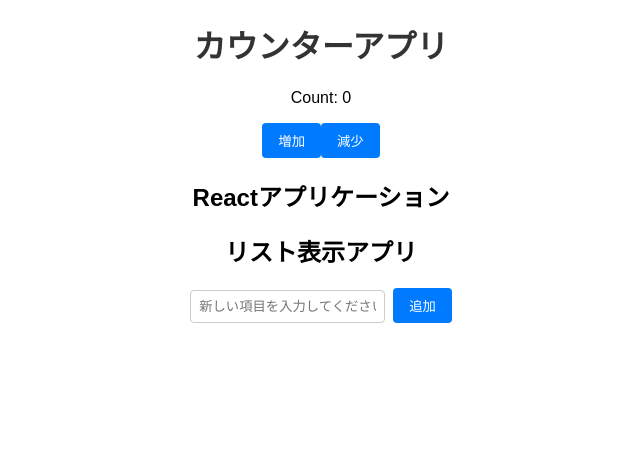
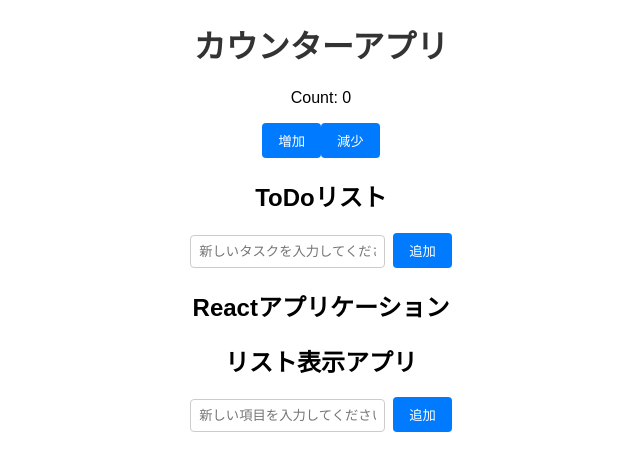
Before and after one commit to kusud-yuki/my-next-app, a React (Create React App) app in the folder react-app-example/: page / in a window 1280 px wide. Shown: the top 470 px of the page, without its empty margins (319-959 px from the left). Built offline with nearby package versions, Linux system fonts and the light colour scheme.

Commit message:
削除ボタンを実装＆追加

```diff
--- a/react-app-example/src/App.js
+++ b/react-app-example/src/App.js
@@ -2,12 +2,22 @@ import React, { useState } from 'react';
 import './App.css';
 import ListApp from './ListApp';
 
+function App() {
+  const [tasks, setTasks] = useState([]);
+  const [newTask, setNewTask] = useState('');
+  const [count, setCount] = useState(0);
 
+  const addTask = () => {
+    if (newTask.trim() !== '') {
+      setTasks([...tasks, newTask]);
+      setNewTask('');
+    }
+  };
 
-
-
-function App() {
-  const [count, setCount] = useState(0);
+  const deleteTask = (index) => {
+    const updatedTasks = tasks.filter((_, i) => i !== index);
+    setTasks(updatedTasks);
+  };
 
   const increment = () => {
     setCount(count + 1);
@@ -23,6 +33,24 @@ function App() {
       <p>Count: {count}</p>
       <button onClick={increment}>増加</button>
       <button onClick={decrement}>減少</button>
+      <h2>ToDoリスト</h2>
+      <div>
+        <input
+          type="text"
+          value={newTask}
+          onChange={(e) => setNewTask(e.target.value)}
+          placeholder="新しいタスクを入力してください"
+        />
+        <button onClick={addTask}>追加</button>
+      </div>
+      <ul>
+        {tasks.map((task, index) => (
+          <li key={index}>
+            {task}
+            <button onClick={() => deleteTask(index)}>削除</button>
+          </li>
+        ))}
+      </ul>
       <h2>Reactアプリケーション</h2>
       <ListApp />
     </div>
```
